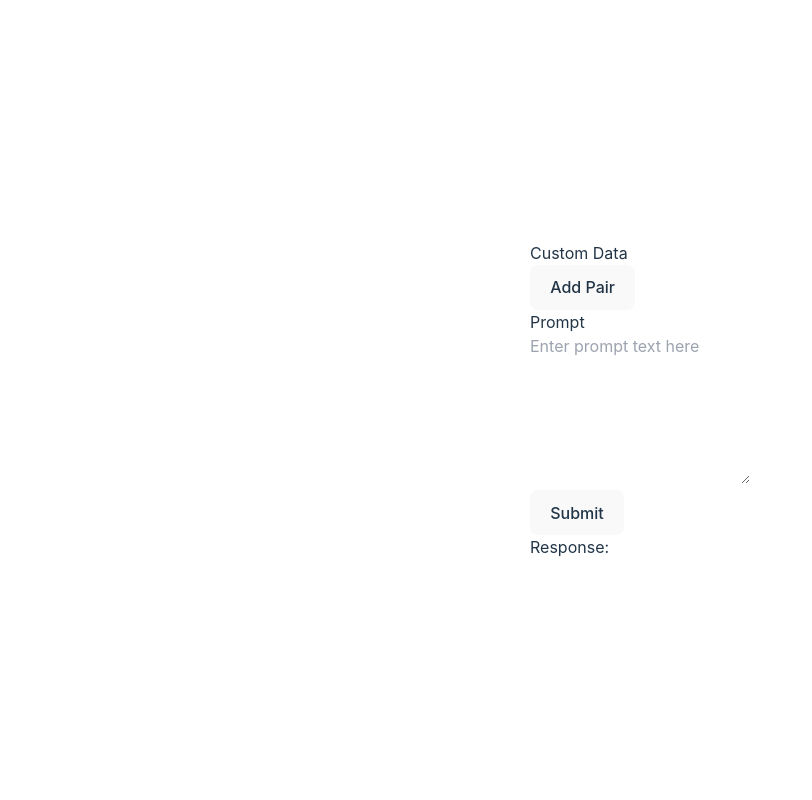
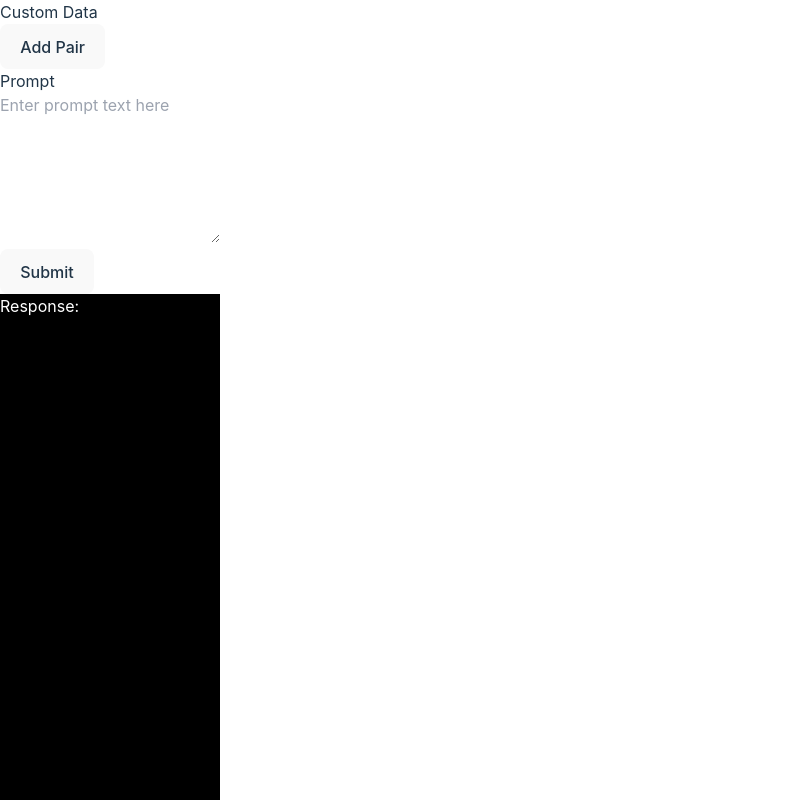
Before and after one commit to vgvishesh/AI_Prompter, a React (Vite) app: page / in a window 1280 px wide. Shown: the top 800 px of the page, without its empty margins (0-812 px from the left). Built offline with nearby package versions, Linux system fonts and the light colour scheme.

Commit message:
attempt n to fix the reponsiveness of the app

```diff
--- a/src/App.tsx
+++ b/src/App.tsx
@@ -71,7 +71,7 @@ const App: React.FC = () => {
   };
 
   return (
-    <div className="container mx-auto p-4">
+    <div className="container mx-auto p-4 min-w-[400px]">
       <div className="flex flex-col lg:flex-row justify-center items-start lg:space-x-8 space-y-8 lg:space-y-0">
         <div className="w-full lg:flex-1 overflow-auto">
           <KeyValueForm keyValuePairs={keyValuePairs} onChange={handleKeyValueChange} />
@@ -82,14 +82,14 @@ const App: React.FC = () => {
             Submit
           </button>
         </div>
-        <div className="w-full lg:w-auto lg:flex-1 p-4 border border-gray-300 rounded max-h-[700px] overflow-y-auto bg-black text-white">
+        <div className="w-full lg:w-auto lg:flex-1 p-4 border border-gray-300 rounded" style={{ minHeight: '700px', backgroundColor: 'black', color: 'white' }}>
           <h3 className="font-bold text-lg mb-2">Response:</h3>
           {isLoading ? (
             <div className="flex justify-center items-center h-full">
-              <p>Loading...</p>
+              <p>Loading...</p> {/* Consider adding a spinner or loader here */}
             </div>
           ) : (
-            <div dangerouslySetInnerHTML={formatResponseText(answer)} />
+            <div className="overflow-y-auto" style={{ maxHeight: '700px' }} dangerouslySetInnerHTML={formatResponseText(answer)} />
           )}
         </div>
       </div>
--- a/src/index.css
+++ b/src/index.css
@@ -28,15 +28,11 @@ a:hover {
 }
 
 body {
-  margin-top: 0;
+  margin: 0;
   display: flex;
   place-items: center;
   min-width: 320px;
   min-height: 100vh;
-  display: flex;
-  justify-content: center;
-  align-items: center;
-  height: 100vh;
 }
 
 h1 {
```
